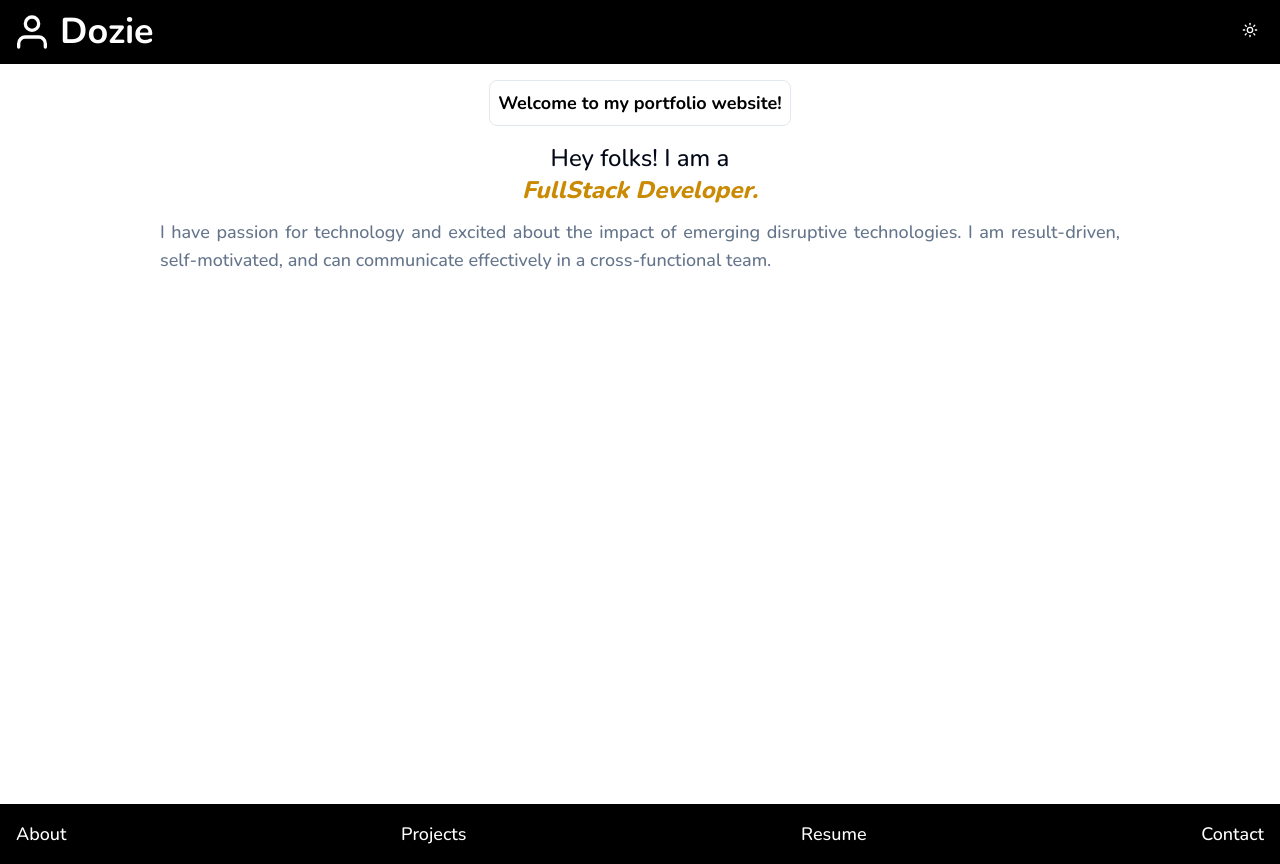
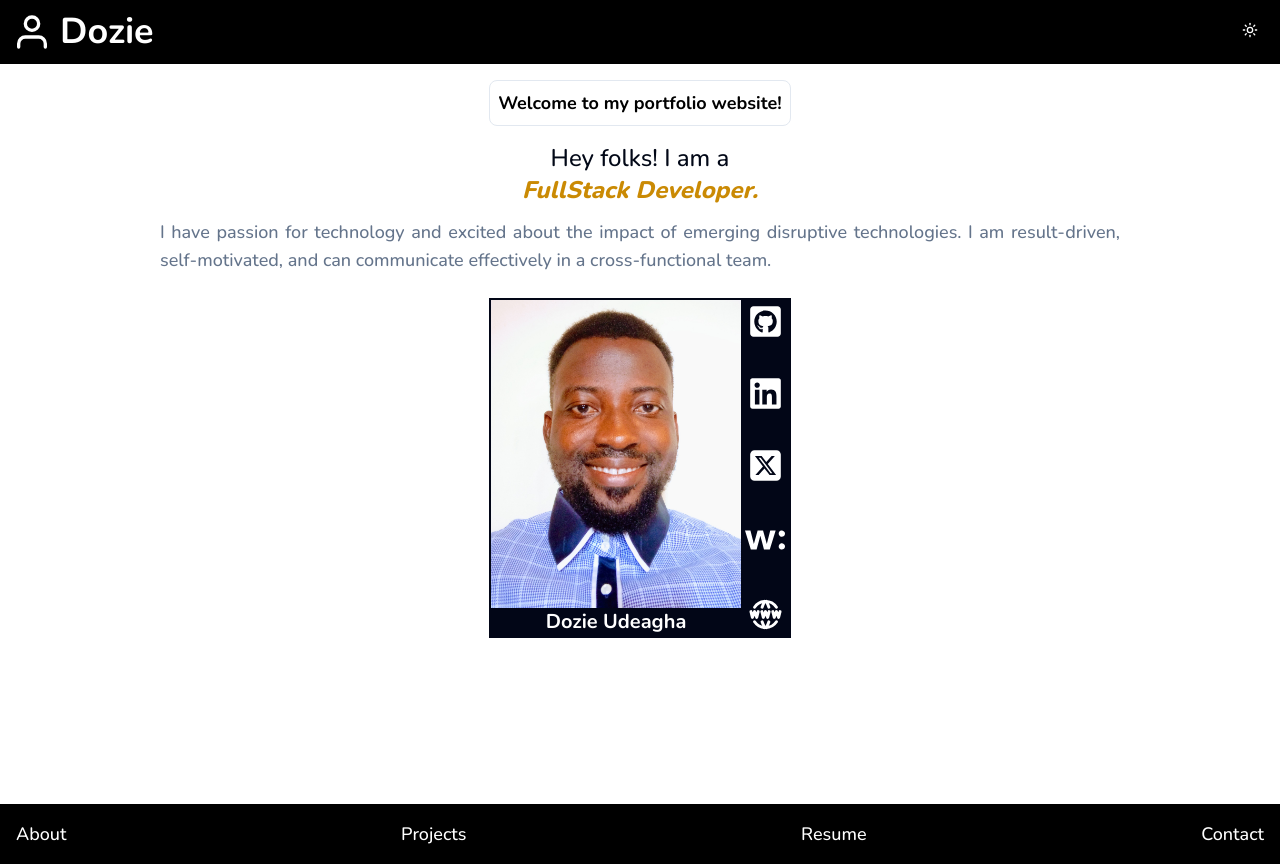
Before and after one commit to udeaghad/portfoliov2, a Next.js app: page / in a window 1280 px wide. Built offline with nearby package versions, Linux system fonts and the light colour scheme.

Commit message:
Create profile picture with links

```diff
--- a/app/page.tsx
+++ b/app/page.tsx
@@ -1,5 +1,6 @@
 import Footer from "@/components/Footer";
 import HeroSection from "@/components/HeroSection";
+import ProfilePix from "@/components/ProfilePix";
 
 export default function Home() {
   return (
@@ -7,6 +8,9 @@ export default function Home() {
       <div>
         <HeroSection />
       </div>
+      <div>
+        <ProfilePix />
+      </div>
       <div className="absolute bottom-0">
         <Footer />
       </div>
--- /dev/null
+++ b/components/ProfilePix.tsx
@@ -0,0 +1,43 @@
+import React from "react";
+import Image from "next/image";
+import { FaGithubSquare } from "react-icons/fa";
+import { FaLinkedin } from "react-icons/fa6";
+import { FaSquareXTwitter } from "react-icons/fa6";
+import { TbWorldWww } from "react-icons/tb";
+import { SiWellfound } from "react-icons/si";
+
+import pix from "../app/images/profile-pix.jpg";
+
+const ProfilePix = () => {
+  return (
+    <div className="flex justify-center items-center mt-6">
+      <div className="border-2 border-slate-950 dark:border-white w-fit flex">
+        <div>
+          <Image src={pix} alt="Profile Pix" width={250} height={250} />
+          <div className="text-center bg-slate-950 text-white">
+            <h3 className="text-xl font-bold">Dozie Udeagha</h3>
+          </div>
+        </div>
+        <div className="bg-slate-950 text-white p-1 flex flex-col justify-between items-center">
+          <div>
+            <FaGithubSquare size={35} cursor="pointer" />
+          </div>
+          <div>
+            <FaLinkedin size={35} cursor="pointer" />
+          </div>
+          <div>
+            <FaSquareXTwitter size={35} cursor="pointer" />
+          </div>
+          <div>
+            <SiWellfound size={40} cursor="pointer" />
+          </div>
+          <div>
+            <TbWorldWww size={35} cursor="pointer" />
+          </div>
+        </div>
+      </div>
+    </div>
+  );
+};
+
+export default ProfilePix;
```
